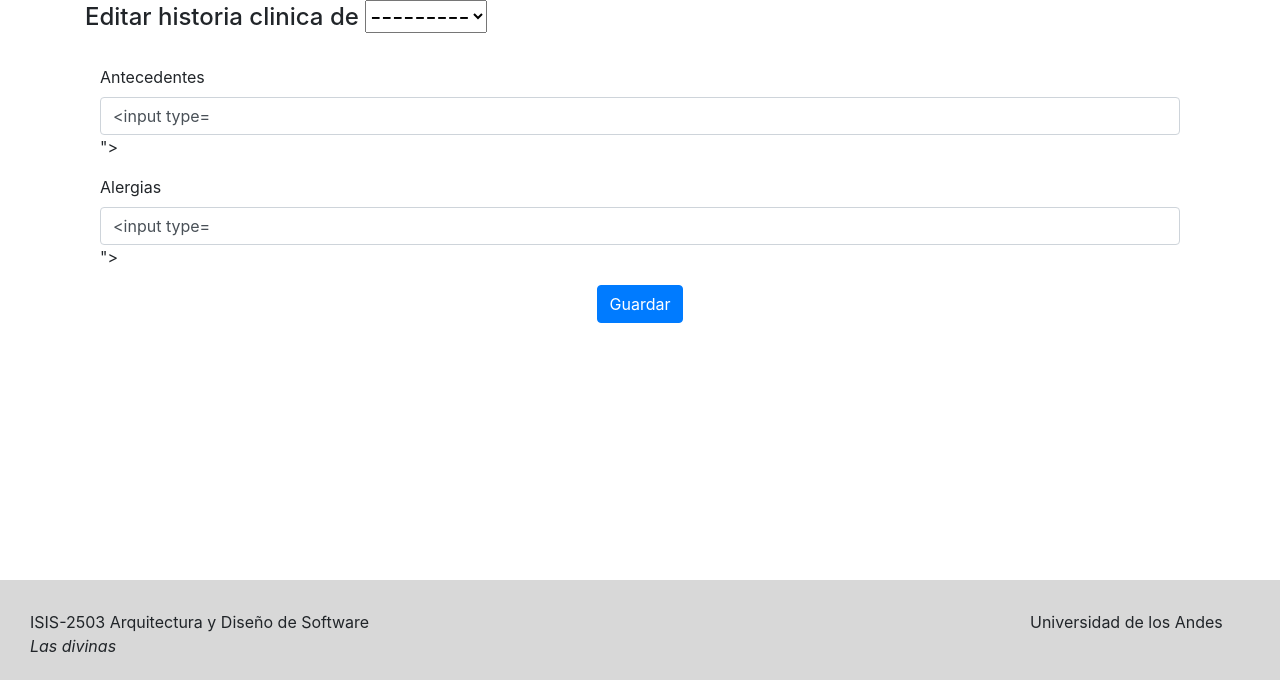
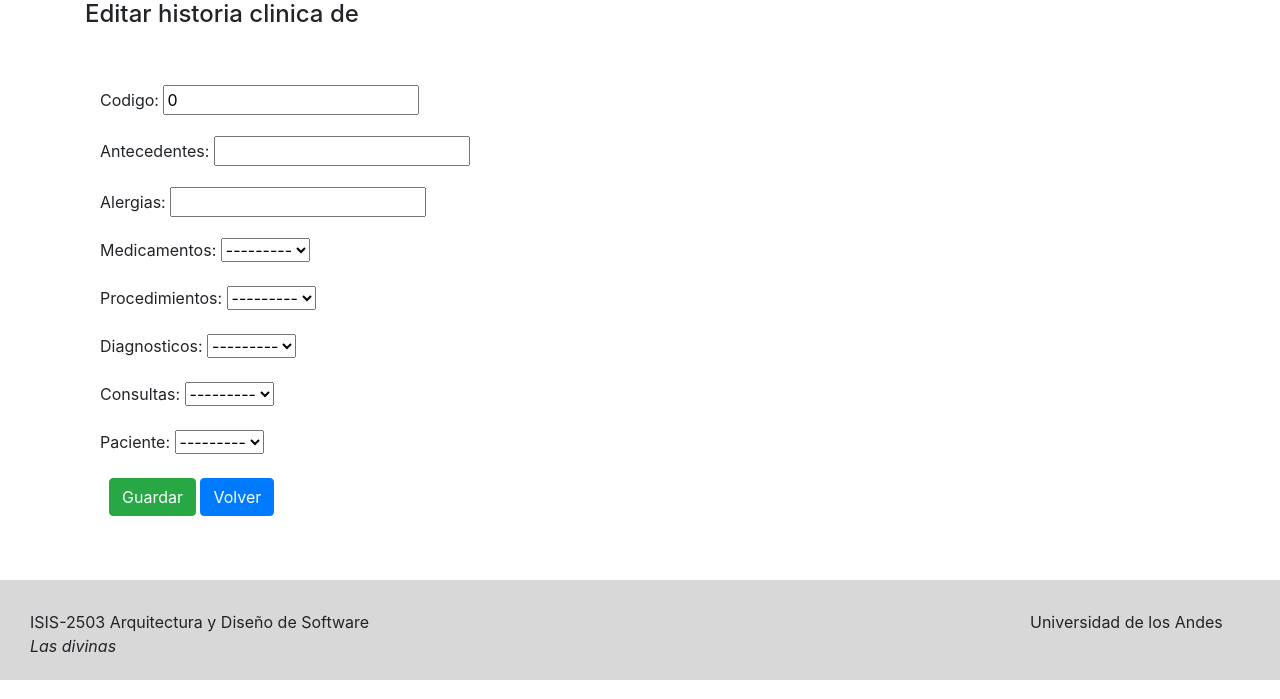
Before and after one commit to J1Sebastian/Arq-2-Sprint4, a Django app: template historias_clinicas/templates/historias_clinicas/historia_clinica_edit.html in a window 1280 px wide. Shown: the part 101-800 px from the top of the page. Run offline with Django 3.2, Linux system fonts and the light colour scheme; the template is opened without the code that fills it: values that come from a table or form of the project are taken from there, others are empty; some libraries are stand-ins or nearby versions.

Commit message:
Dios ayuda

```diff
--- a/historias_clinicas/templates/historias_clinicas/historia_clinica_create.html
+++ b/historias_clinicas/templates/historias_clinicas/historia_clinica_create.html
@@ -4,9 +4,9 @@
     {% csrf_token %}
     <br>
     {{ form.as_p }}
-    <button type="submit" class="btn btn-success waves-effect waves-light">Create</button>
+    <button type="submit" class="btn btn-success waves-effect waves-light">Crear</button>
     <button type="button" class="btn btn-primary waves-effect waves-light"
-                                onClick=" window.location.href='/historias_clinicas' ">Back
+                                onClick=" window.location.href='/historias_clinicas' ">Volver
     </button>
 </form>
 {% endblock %}
--- a/historias_clinicas/templates/historias_clinicas/historia_clinica_edit.html
+++ b/historias_clinicas/templates/historias_clinicas/historia_clinica_edit.html
@@ -15,28 +15,15 @@
 
       <div class="panel panel-default">
         <div class="panel-body">
-          <form action="" method="post">
+          <form action="" method="PUT">
             {% csrf_token %}
-            <div class="mb-3">
-              <label class="form-label" for="antecedentes">Antecedentes</label>
-                <input class="form-control" type="text" name="antecedentes" id="antecedentes" value="{{ historia_clinica.antecedentes }}">
-            </div>
-
-            <div class="mb-3">
-              <label class="form-label" for="alergias">Alergias </label>
-                <input class="form-control" type="text" name="alergias" id="alergias" value="{{ historia_clinica.alergias }}">
-            </div>
-
+            <br>
+            {{ form.as_p }}
+            <button type="submit" class="btn btn-success waves-effect waves-light">Guardar</button>
+            <button type="button" class="btn btn-primary waves-effect waves-light"
+              onClick=" window.location.href='/historias_clinicas' ">Volver
+            </button>
           </form>
-
-          <div style="text-align: center">
-            <button
-              type="button"
-              class="btn btn-primary waves-effect waves-light"
-            >
-              Guardar
-            </button>
-          </div>
         </div>
       </div>
     </div>
```
Also changed, not shown: historias_clinicas/views.py (+5 -7 lines).
